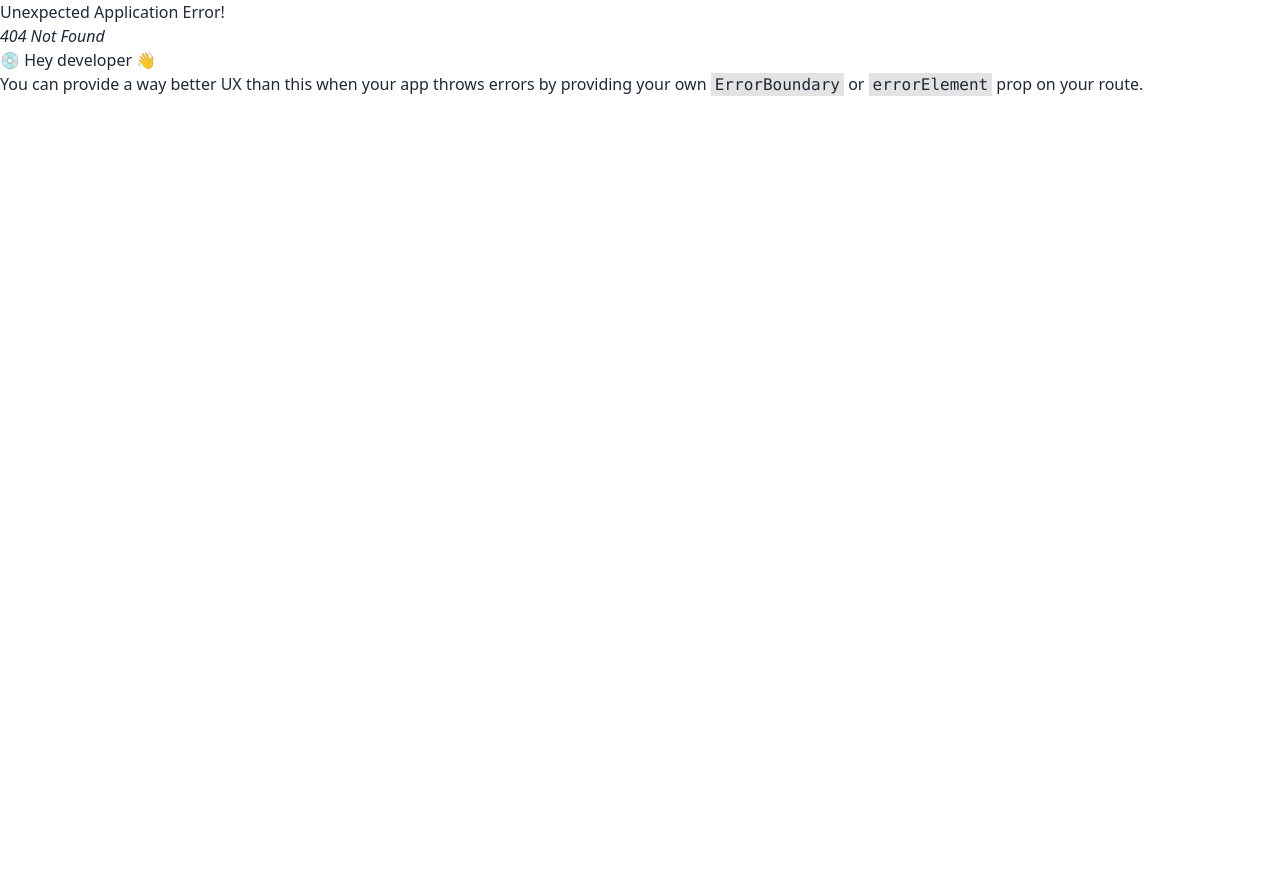
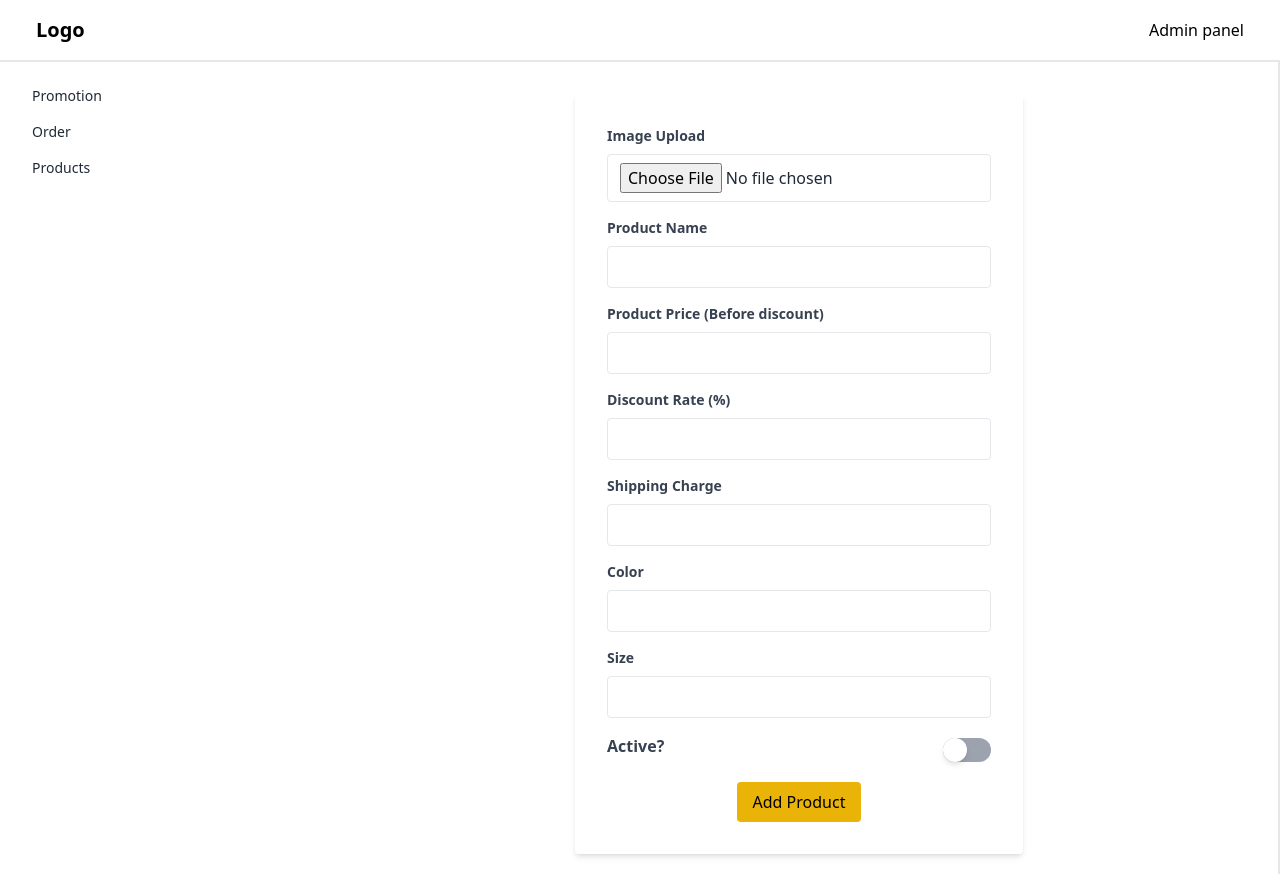
Before and after one commit to TouhedurRahman/zaynax-task-client, a React (Vite) app: page /admindashboard/addnewproduct in a window 1280 px wide. Before the commit this address had no page. Before the commit the page ends 800 px from the top, so only its background shows below. Built offline with nearby package versions, Linux system fonts and the light colour scheme.

Commit message:
add new product section added

```diff
--- a/src/Layout/AdminDashboard.jsx
+++ b/src/Layout/AdminDashboard.jsx
@@ -1,4 +1,4 @@
-import { NavLink, Outlet } from "react-router-dom";
+import { Link, Outlet } from "react-router-dom";
 import AdminNavbar from "../Pages/Shared/AdminNavbar/AdminNavbar";
 import { useState } from "react";
 
@@ -16,7 +16,9 @@ const AdminDashboard = () => {
                 <input id="my-drawer-2" type="checkbox" className="drawer-toggle" />
                 <div className="drawer-content">
                     {/* Page content here */}
-                    <Outlet />
+                    <div className="m-5">
+                        <Outlet />
+                    </div>
                     <label htmlFor="my-drawer-2" className="btn btn-primary drawer-button lg:hidden">Open drawer</label>
                 </div>
                 <div className="drawer-side">
@@ -25,17 +27,17 @@ const AdminDashboard = () => {
                         {/* Sidebar content here */}
 
                         <li>
-                            <NavLink onClick={handlePromotionClick}>Promotion</NavLink>
+                            <Link onClick={handlePromotionClick}>Promotion</Link>
                             {
                                 showPromoButtons &&
                                 <>
-                                    <li><NavLink to="/">Order</NavLink></li>
-                                    <li><NavLink to="/">Products</NavLink></li>
+                                    <li><Link to="/">Order</Link></li>
+                                    <li><Link to="/">Products</Link></li>
                                 </>
                             }
                         </li>
-                        <li><NavLink to="/">Order</NavLink></li>
-                        <li><NavLink to="/">Products</NavLink></li>
+                        <li><Link to="/admindashboard/orders">Order</Link></li>
+                        <li><Link to="/admindashboard/products">Products</Link></li>
                     </ul>
                 </div>
             </div>
--- /dev/null
+++ b/src/Pages/AdminDashboard/AddNewProduct/AddNewProduct.jsx
@@ -0,0 +1,136 @@
+import { useForm, Controller } from "react-hook-form";
+
+function AddNewProduct() {
+    const { handleSubmit, control, register } = useForm();
+
+    const onSubmit = (data) => {
+        console.log(data);
+    };
+
+    return (
+        <div className="max-w-md mx-auto bg-white p-8 mt-8 rounded shadow-md">
+            <form onSubmit={handleSubmit(onSubmit)}>
+                <div className="mb-4">
+                    <label className="block text-gray-700 text-sm font-bold mb-2">
+                        Image Upload
+                    </label>
+                    <input
+                        className="w-full px-3 py-2 border rounded"
+                        type="file"
+                        {...register("image")}
+                    />
+                </div>
+
+                <div className="mb-4">
+                    <label className="block text-gray-700 text-sm font-bold mb-2">
+                        Product Name
+                    </label>
+                    <input
+                        className="w-full px-3 py-2 border rounded"
+                        type="text"
+                        {...register("productName")}
+                    />
+                </div>
+
+                <div className="mb-4">
+                    <label className="block text-gray-700 text-sm font-bold mb-2">
+                        Product Price (Before discount)
+                    </label>
+                    <input
+                        className="w-full px-3 py-2 border rounded"
+                        type="number"
+                        step="0.01"
+                        {...register("price")}
+                    />
+                </div>
+
+                <div className="mb-4">
+                    <label className="block text-gray-700 text-sm font-bold mb-2">
+                        Discount Rate (%)
+                    </label>
+                    <input
+                        className="w-full px-3 py-2 border rounded"
+                        type="number"
+                        step="0.01"
+                        {...register("discountRate")}
+                    />
+                </div>
+
+                <div className="mb-4">
+                    <label className="block text-gray-700 text-sm font-bold mb-2">
+                        Shipping Charge
+                    </label>
+                    <input
+                        className="w-full px-3 py-2 border rounded"
+                        type="number"
+                        step="0.01"
+                        {...register("shippingCharge")}
+                    />
+                </div>
+
+                <div className="mb-4">
+                    <label className="block text-gray-700 text-sm font-bold mb-2">
+                        Color
+                    </label>
+                    <input
+                        className="w-full px-3 py-2 border rounded"
+                        type="text"
+                        {...register("color")}
+                    />
+                </div>
+
+                <div className="mb-4">
+                    <label className="block text-gray-700 text-sm font-bold mb-2">
+                        Size
+                    </label>
+                    <input
+                        className="w-full px-3 py-2 border rounded"
+                        type="text"
+                        {...register("size")}
+                    />
+                </div>
+
+                <div className="flex justify-between items-center mb-4">
+                    <label htmlFor="active" className="block mb-2 font-bold text-gray-700">
+                        Active?
+                    </label>
+                    <div className="flex items-center">
+                        <Controller
+                            control={control}
+                            name="active"
+                            defaultValue={false}
+                            render={({ field }) => (
+                                <>
+                                    <input
+                                        type="checkbox"
+                                        id="active"
+                                        className="hidden"
+                                        {...field}
+                                    />
+                                    <label
+                                        htmlFor="active"
+                                        className={`cursor-pointer w-12 h-6 rounded-full ${field.value ? 'bg-blue-500' : 'bg-gray-400'
+                                            }`}
+                                    >
+                                        <span className={`block w-6 h-6 rounded-full bg-white shadow-md transform ${field.value ? 'translate-x-6' : ''}`}></span>
+                                    </label>
+                                </>
+                            )}
+                        />
+                    </div>
+                </div>
+
+                <div className="flex items-center justify-center rounded-lg">
+                    <button
+                        type="submit"
+                        className="bg-yellow-500 text-black py-2 px-4 rounded hover:bg-yellow-600"
+                    >
+                        Add Product
+                    </button>
+                </div>
+            </form>
+        </div>
+    );
+}
+
+export default AddNewProduct;
--- /dev/null
+++ b/src/Pages/AdminDashboard/Products/Products.jsx
@@ -0,0 +1,14 @@
+import React from 'react';
+import { Link } from 'react-router-dom';
+
+const Products = () => {
+    return (
+        <div>
+            <div>
+                <Link to="/admindashboard/addnewproduct" className="btn btn-warning">Add New Product</Link>
+            </div>
+        </div>
+    );
+};
+
+export default Products;
```
Also changed, not shown: src/Routes/Routes.jsx (+8 -1 lines).
